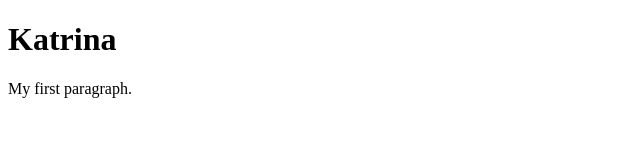
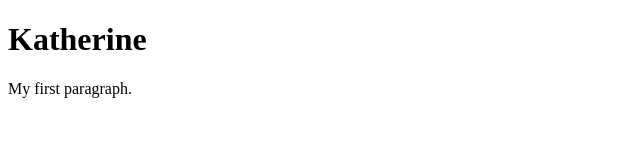
Before and after one commit to katherinelinn/datorium8, a plain HTML site: page index.html in a window 1280 px wide. Shown: the full height of the page, 0-640 px from the left. Drawn offline with Linux system fonts and the light colour scheme.

Commit message:
Update index.html

```diff
--- a/index.html
+++ b/index.html
@@ -2,7 +2,7 @@
 <html>
 <body>
 
-<h1>Katrina</h1>
+<h1>Katherine</h1>
 <p>My first paragraph.</p>
 
 </body>
```
